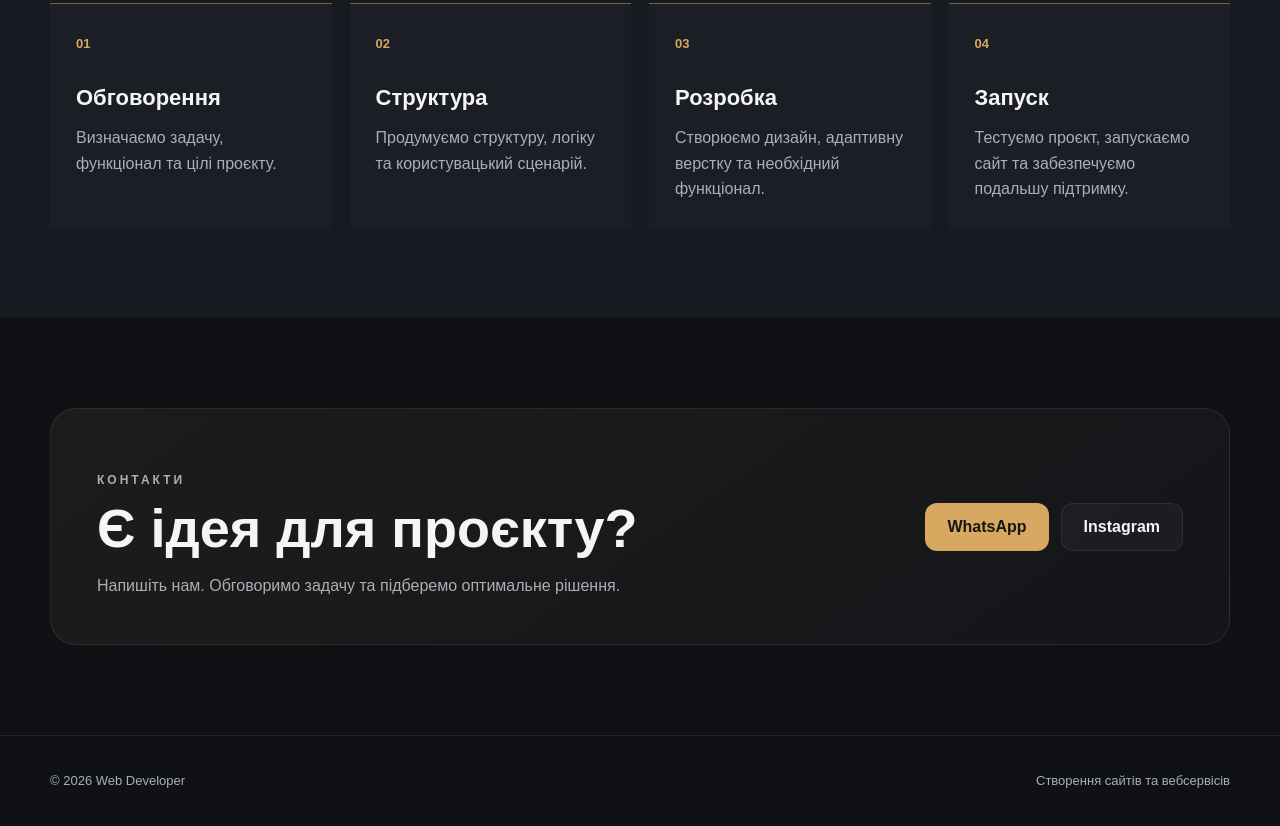
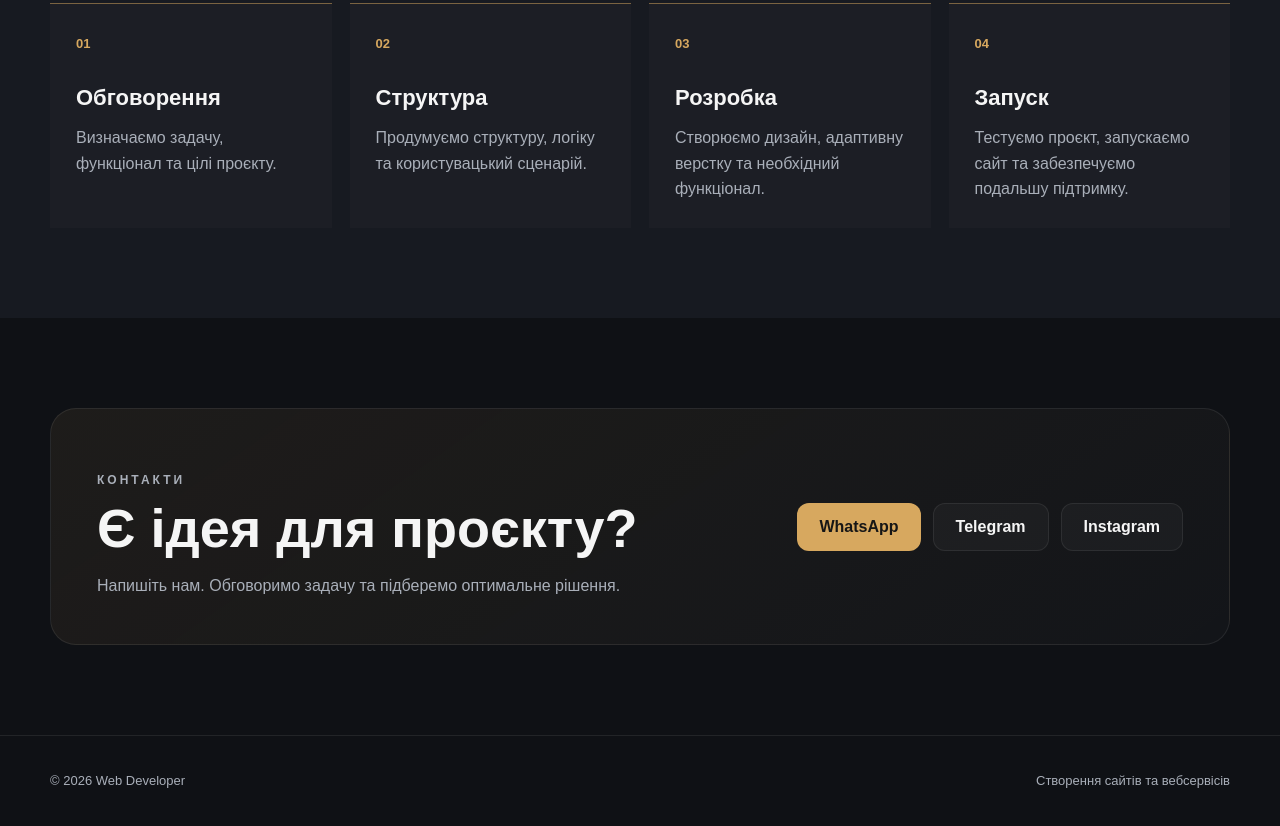
Before and after one commit to Vitalii524/web-portfolio, a plain HTML site: page index.html in a window 1280 px wide. Shown: the part 2604-3430 px from the top of the page. Drawn offline with Linux system fonts and the light colour scheme.

Commit message:
Add Telegram contact to portfolio

```diff
--- a/index.html
+++ b/index.html
@@ -575,6 +575,16 @@
                     WhatsApp
                 </a>
 
+
+                <a
+                    href="https://t.me/Vitalii_Panasenko"
+                    class="secondary-button"
+                    target="_blank"
+                    rel="noopener noreferrer"
+                >
+                    Telegram
+                </a>
+
                 <a
                     href="https://www.instagram.com/vitalii_panasenko_/"
                     class="secondary-button"
```
